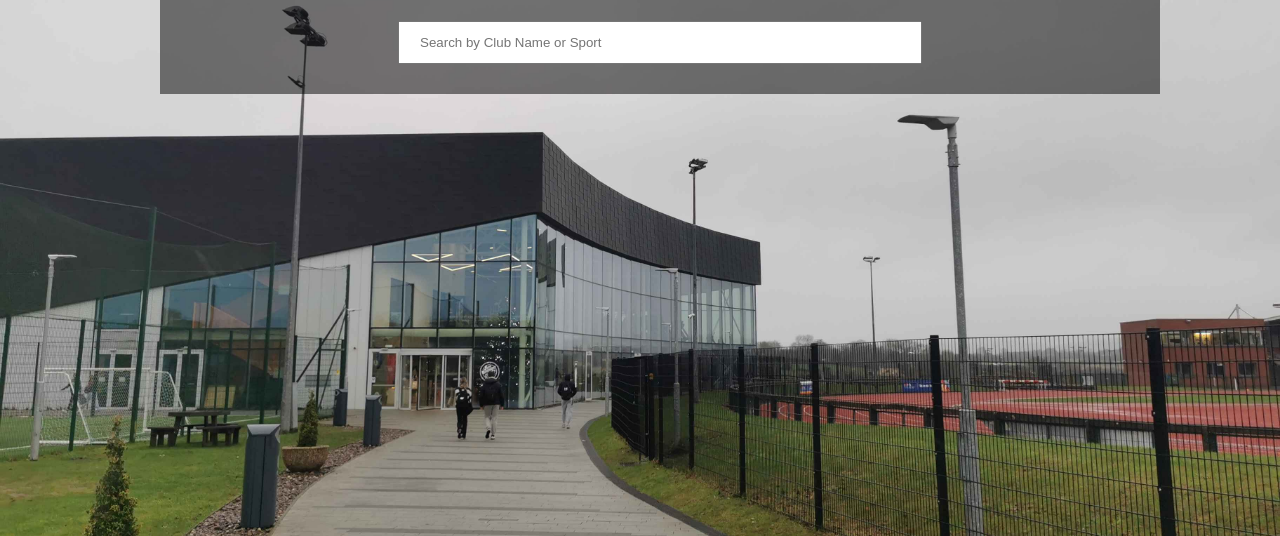
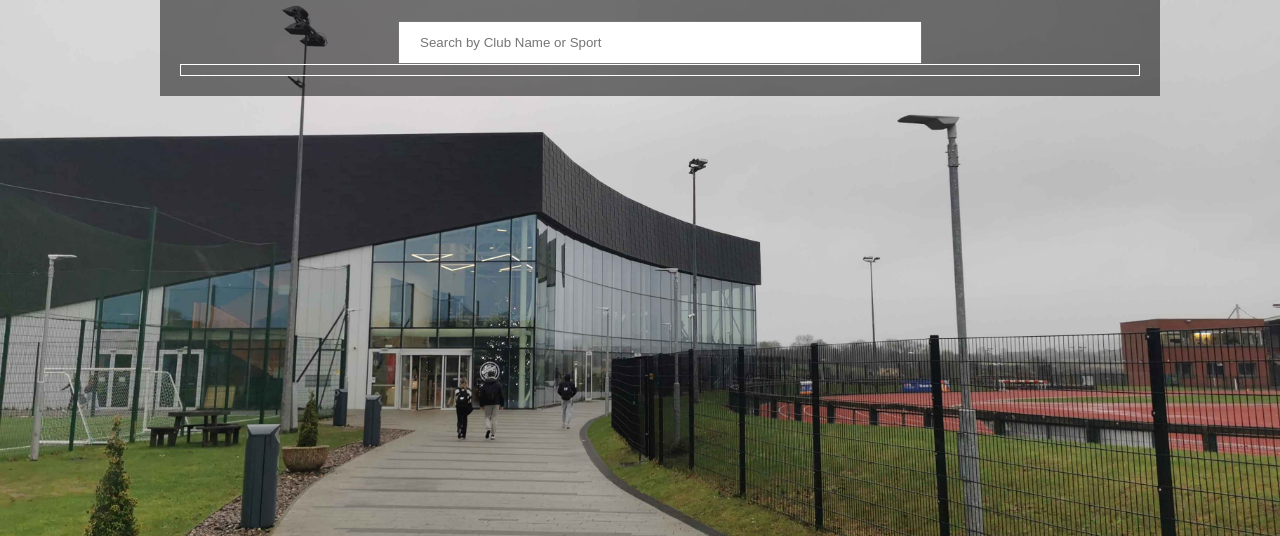
Before and after one commit to gojodev/Sports-Arena, a website: page public/club.html in a window 1280 px wide. Shown: the part 264-800 px from the top of the page. Drawn offline with Linux system fonts and the light colour scheme; no server answers.

Commit message:
club search tidying

```diff
--- a/public/club.html
+++ b/public/club.html
@@ -18,11 +18,11 @@
            padding:12px 20px;
            flex: auto;
         }
-
-        .results{
+        .result{
             padding: 5px;
             font-size: 20px;
             font-weight: bolder;
+            border: 1px solid white;
         }
     </style>
 </head>
@@ -50,7 +50,7 @@
             <div class="bottomclub">
                 <h1>You can search for a Club by Name or Sport here:</h1>
                 <input id="userInput" placeholder="Search by Club Name or Sport">
-                <div class="results" id="results"></div>
+                <div class="result" id="results"></div>
             </div>
         </div>
     </main>
--- a/public/javascripts/search.js
+++ b/public/javascripts/search.js
@@ -75,7 +75,7 @@ userInput.addEventListener('input', () => {
         const club = result.item;
         const div = document.createElement('div');
         div.classList.add('result');
-        div.textContent = `${club.name} -\tSport: ${club.sport} -\tCalory Burn Rate: ${club.caloryBurnRate}cal/hr`;
+        div.textContent = `${club.name} \nSport: ${club.sport} \nTrainer: ${club.trainer} \nCalorie Burn Rate: ${club.caloryBurnRate}cal/hr`;
         resultsDiv.appendChild(div);
     });
 
```
